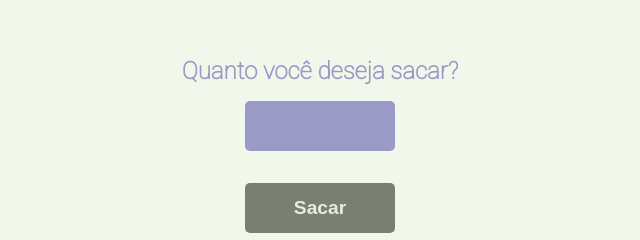
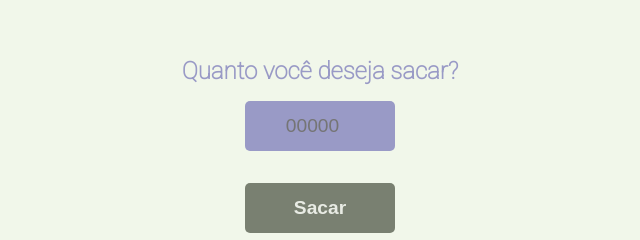
Before and after one commit to guicittadela/saque-otimizado, a plain HTML site: page index.html in a window 1280 px wide. Shown: the part 159-399 px from the top of the page, 320-960 px from the left. Drawn offline with Linux system fonts and the light colour scheme.

Commit message:
add input  placeholder

```diff
--- a/index.html
+++ b/index.html
@@ -17,7 +17,7 @@
             <label id="titulo" for="">Quanto você deseja sacar?</label>
         </div>
             <div>
-                <input id="saque" type='number'>
+                <input placeholder="00000" id="saque" type='number'>
             </div>
             <div>
                 <button type="submit" onclick="sacar()" id="btn">Sacar</button>
```
